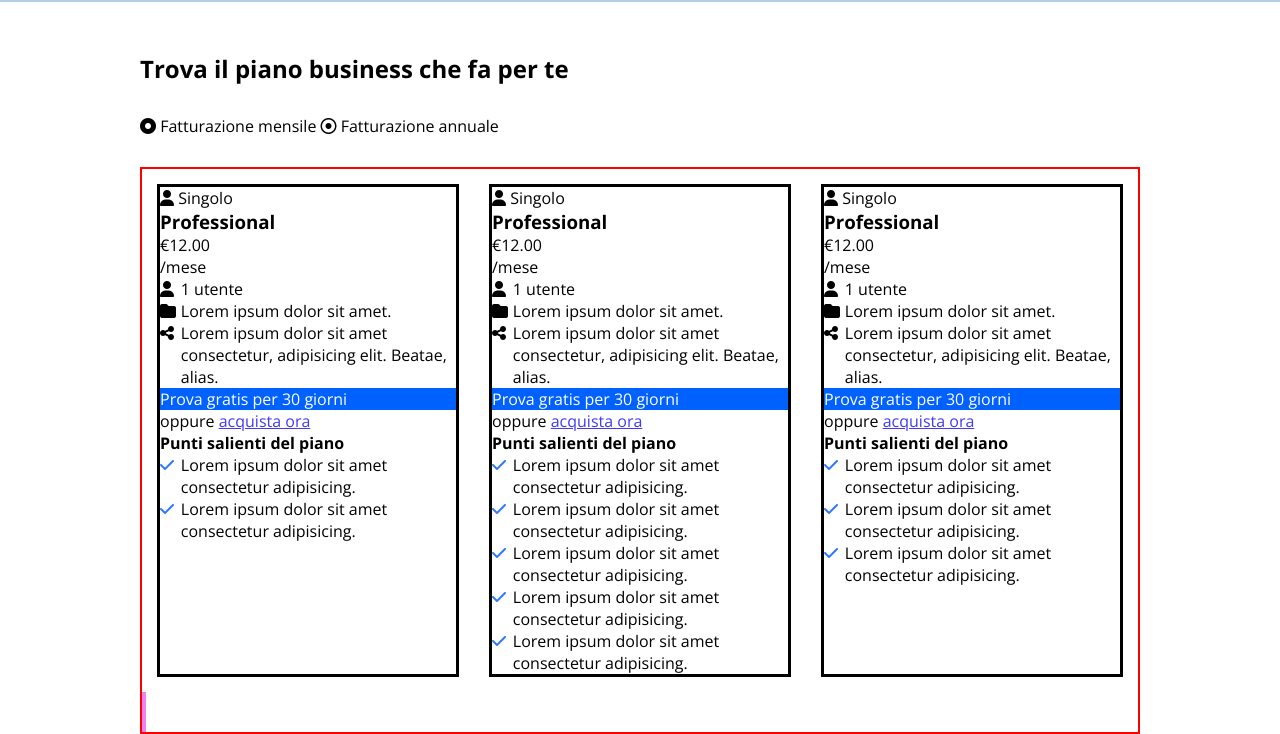
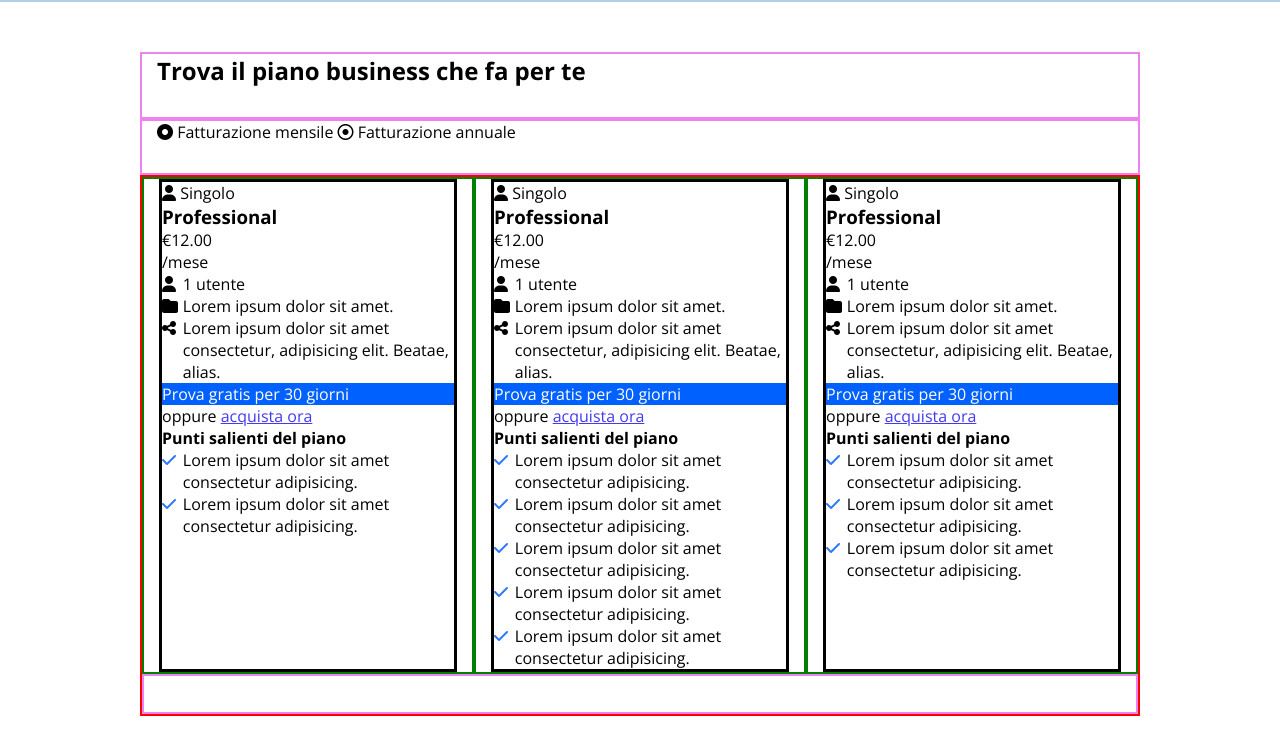
Before and after one commit to w3bd3v3lop3rNico/htmlcss-dropbox, a plain HTML site: page index.html in a window 1280 px wide. Shown: the part 717-1451 px from the top of the page. Drawn offline with nearby package versions, Linux system fonts and the light colour scheme.

Commit message:
Fix Subscription html row scheme

```diff
--- a/css/style.css
+++ b/css/style.css
@@ -127,7 +127,7 @@ menu {
     /* justify-content: space-between; */
 }
 .cards {
-    padding: 15px;
+    padding: 0 15px;
 
 }
 /* .card-row :nth-child(3) {
@@ -135,7 +135,6 @@ menu {
 } */
 .card {
     height: 100%;
-
 }
 .card-ul {
     --icon-space: 1.3em;
@@ -211,12 +210,12 @@ menu {
     min-height: 100px;
 }
 
-.debug .card-col-4 {
+.debug .col-4 {
     min-height: 100px;
     border: 2px solid green;
 }
 
-.debug .card-col-12 {
+.debug .col-12 {
     min-height: 40px;
     border: 2px solid violet;
 }
--- a/index.html
+++ b/index.html
@@ -56,12 +56,17 @@
         </section>
         <section class="subscription">
             <div class="container">
-                <h2 class="cards-title">Trova il piano business che fa per te</h2>
-                <div class="cards-radio">
-                    <span><i class="fa-solid fa-circle-dot"></i> Fatturazione mensile</span>
-                    <span><i class="fa-regular fa-circle-dot"></i> Fatturazione annuale</span>
+                <div class="cards col-12">
+                    <h2 class="cards-title">Trova il piano business che fa per te</h2>
+                </div>
+                <div class="cards col-12">
+                    <div class="cards-radio">
+                        <span><i class="fa-solid fa-circle-dot"></i> Fatturazione mensile</span>
+                        <span><i class="fa-regular fa-circle-dot"></i> Fatturazione annuale</span>
+                    </div>
                 </div>
                 <div class="card-row">
+
                     <div class="cards col-4">
                         <div class="card">
                             <div class="card-target">
@@ -166,7 +171,7 @@
                         </div>
 
                     </div>
-                    <div class="card-col-12">
+                    <div class="cards col-12">
 
                     </div>
 
```
